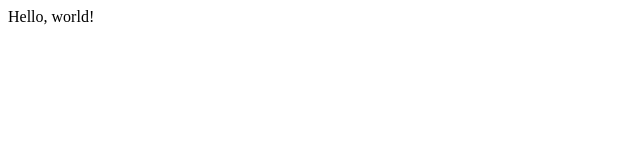
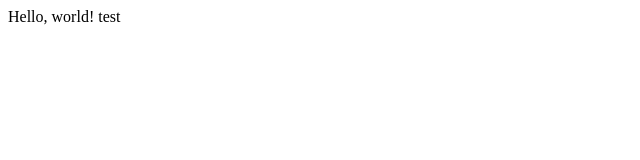
Before and after one commit to teamplayer1024/repo1, a plain HTML site: page index.html in a window 1280 px wide. Shown: the full height of the page, 0-640 px from the left. Drawn offline with Linux system fonts and the light colour scheme.

Commit message:
hello world test

```diff
--- a/index.html
+++ b/index.html
@@ -1 +1 @@
-<p>Hello, world!</p>
+<p>Hello, world! test</p>
```
